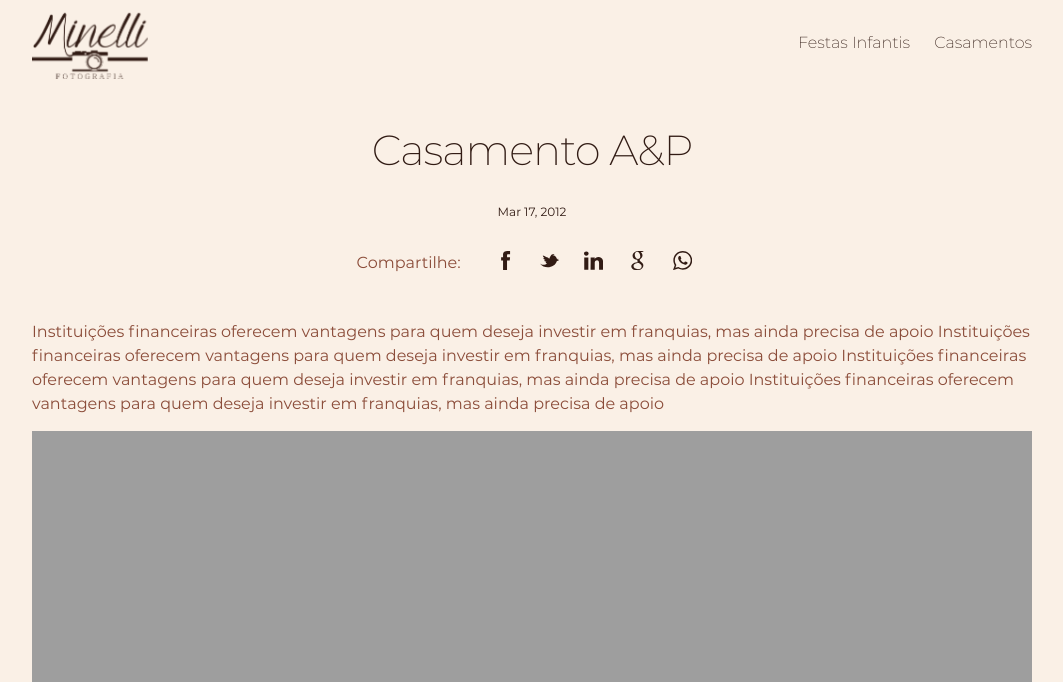
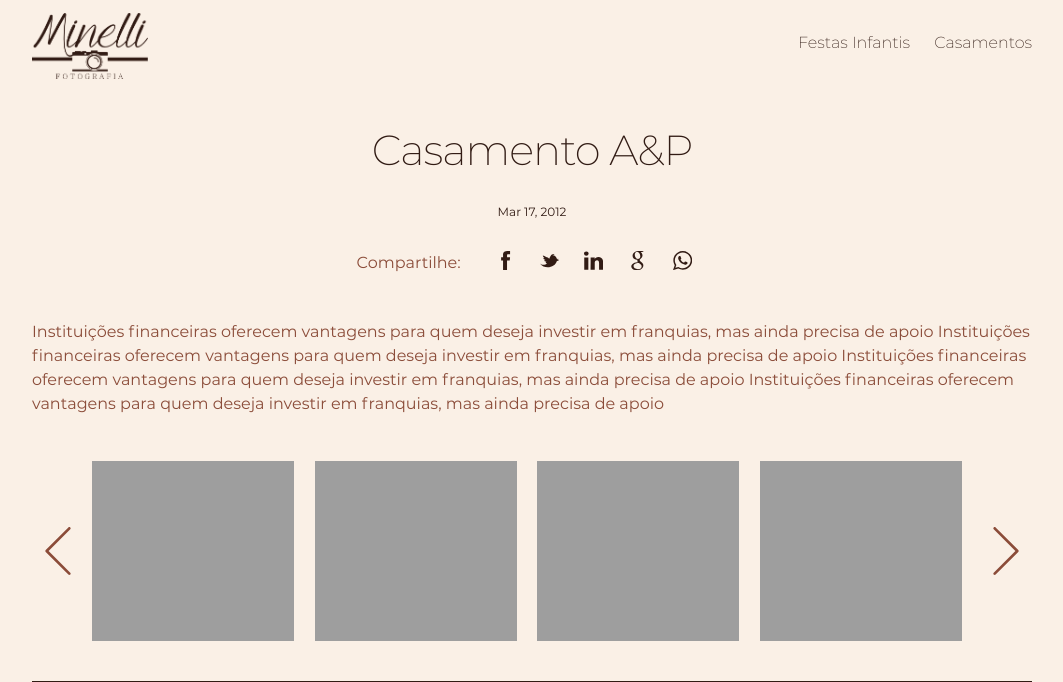
Before and after one commit to MinelliFotografias/minellifotografias.github.io, a Jekyll site: the page built from _posts/2012-03-17-Noticia-teste-1.md, in a window 1280 px wide. Shown: the top 682 px of the page, without its empty margins (108-1171 px from the left). Built offline with Jekyll 4.4.1, drawn with Linux system fonts in a browser that asks for light colours; grey boxes are pictures that could not be loaded.

Commit message:
arrumando a galeria de imagens do post

```diff
--- a/_layouts/post.html
+++ b/_layouts/post.html
@@ -19,12 +19,12 @@
   <div class="post-content" itemprop="articleBody">
     {{ content }}
     <section data-grid="row">
-      <div data-cell>
+      <!-- <div data-cell>
         <div class="foto-principal">
           <img id="{{page.principal-img}}" src="{{page.principal-img}}" class="portrait" alt="">
         </div>
-      </div>
-        {% for img in page.imgs %}
+      </div> -->
+        <!-- {% for img in page.imgs %}
           {% if img == page.principal-img %}
           {% else %}
             <div data-cell="">
@@ -33,21 +33,42 @@
               </div>
             </div>
           {% endif %}
-        {% endfor %}
+        {% endfor %} -->
     </section>
     <div class="slider-container">
       <div class="slider carousel" data-controls data-autoplay data-size="4">
         {% for img in page.imgs %}
-            <section class="slide">
-                <a href="#{{img}}">
+          <section class="slide cssbox">
+              <a href="#{{img}}" id="{{img}}">
                   <div class="foto">
-                        <img src="{{img}}" class="portrait" alt="">
+                      <img src="{{img}}" class="cssbox_thumb" alt="">
                   </div>
+                  <span class="cssbox_full"><img src="{{img}}" alt=""></span>
               </a>
           </section>
         {% endfor %}
       </div>
     </div>
+  </div>
+    <a id="image1" href="#image1"><img class="cssbox_thumb" src="https://unsplash.it/300/200?image=1044" height="300" width="320" />
+      <span class="cssbox_full"><img src="https://unsplash.it/1280/768?image=1044" /></span>
+    </a>
+    <a class="cssbox_close" href="#void"></a>
+    <a class="cssbox_next" href="#image2">&gt;</a>
+  <div class="cssbox">
+    <a id="image2" href="#image2"><img class="cssbox_thumb" src="https://unsplash.it/300/200?image=1040" height="300" width="320" />
+      <span class="cssbox_full"><img src="https://unsplash.it/1280/768?image=1040" /></span>
+    </a>
+    <a class="cssbox_close" href="#void"></a>
+    <a class="cssbox_prev" href="#image1">&lt;</a>
+    <a class="cssbox_next" href="#image3">&gt;</a>
+  </div>
+  <div class="cssbox">
+    <a id="image3" href="#image3"><img class="cssbox_thumb" src="https://unsplash.it/300/200?image=1025" height="300" width="320" />
+      <span class="cssbox_full"><img src="https://unsplash.it/1280/768?image=1025" /></span>
+    </a>
+    <a class="cssbox_close" href="#void"></a>
+    <a class="cssbox_prev" href="#image2">&lt;</a>
   </div>
   <section class="wrapper" data-area="albuns-relacionados">
     <h3 data-grid="center">Veja outros álbuns de {{page.categories.first}}</h3>
--- a/_sass/_base.sass
+++ b/_sass/_base.sass
@@ -91,7 +91,6 @@
   text-decoration: none
   background-color: transparent // normalize.css IE 10
   -webkit-text-decoration-skip: objects // normalize.css iOS 8+, Safari 8+
-  @extend %transition
   &:hover, &:focus, &:active
     color: $text-color
     text-decoration: underline
--- a/_sass/_sections.sass
+++ b/_sass/_sections.sass
@@ -24,26 +24,3 @@
                 p
                     margin-top: 0
                     margin-bottom: 0
-
-.foto
-    width: 100%
-    overflow: hidden
-    position: relative
-
-    img
-        left: 50%
-        top: 50%
-        height: 100%
-        width: auto
-        max-width: unset
-        -webkit-transform: translate(-50%,-50%)
-        -ms-transform: translate(-50%,-50%)
-        -moz-transform: translate(-50%,-50%)
-        -o-transform: translate(-50%,-50%)
-        transform: translate(-50%,-50%)
-        -moz-transition: 0.4s ease-in-out
-        -o-transition: 0.4s ease-in-out
-        -webkit-transition: 0.4s ease-in-out
-        transition: 0.4s ease-in-out
-        position: relative
-        z-index: 2
--- a/_sass/layout/_post.sass
+++ b/_sass/layout/_post.sass
@@ -110,12 +110,9 @@
                 height: 20vh
 
                 img
-                    &.portrait
-                        width: 100%
-                        height: auto
-                        +media-query($on-palm)
-                            width: auto
-                            height: 100%
+                    width: 100%
+                    height: 100%
+                    object-fit: cover
 
 .share-btn
     display: inline-block
--- /dev/null
+++ b/_sass/module/_data-gallery.sass
@@ -0,0 +1,68 @@
+div.cssbox
+  display: inline-block
+
+span.cssbox_full
+  z-index: 999
+  position: fixed
+  height: 100%
+  width: 100%
+  background-color: rgba(0,0,0,0.8)
+  top: 0
+  left: 0
+  opacity: 0
+  pointer-events: none
+  transition: opacity 0.5s linear
+
+span.cssbox_full img
+  position: fixed
+  background-color: white
+  margin: 0
+  padding: 0
+  max-height: 90%
+  max-width: 90%
+  top: 50%
+  left: 50%
+  margin-right: -50%
+  transform: translate(-50%, -50%)
+  box-shadow: 0 0 20px black
+
+a.cssbox_close,
+a.cssbox_prev,
+a.cssbox_next
+  z-index: 999
+  position: fixed
+  text-decoration: none
+  visibility: hidden
+  color: white
+  font-size: 36px
+
+a.cssbox_close
+  top: 1%
+  right: 1%
+
+a.cssbox_close::after
+  content: '\00d7'
+
+a.cssbox_prev,
+a.cssbox_next
+  top: 50%
+  transform: translate(0%, -50%)
+
+a.cssbox_prev
+  left: 5%
+
+a.cssbox_next
+  right: 5%
+
+a:target ~ a.cssbox_close,
+a:target ~ a.cssbox_prev,
+a:target ~ a.cssbox_next
+  visibility: visible
+
+a:target > img.cssbox_thumb + span.cssbox_full
+  visibility: visible
+  opacity: 1
+  pointer-events: initial
+
+span.cssbox_full
+  cursor: initial
--- a/css/main.sass
+++ b/css/main.sass
@@ -10,6 +10,7 @@
 @import module/data-grid
 @import module/data-modal
 @import module/slider
+@import module/data-gallery
 
 @import layout/site-header
 @import layout/site-footer
```
Lines whose indentation alone changed are shown as unchanged.
